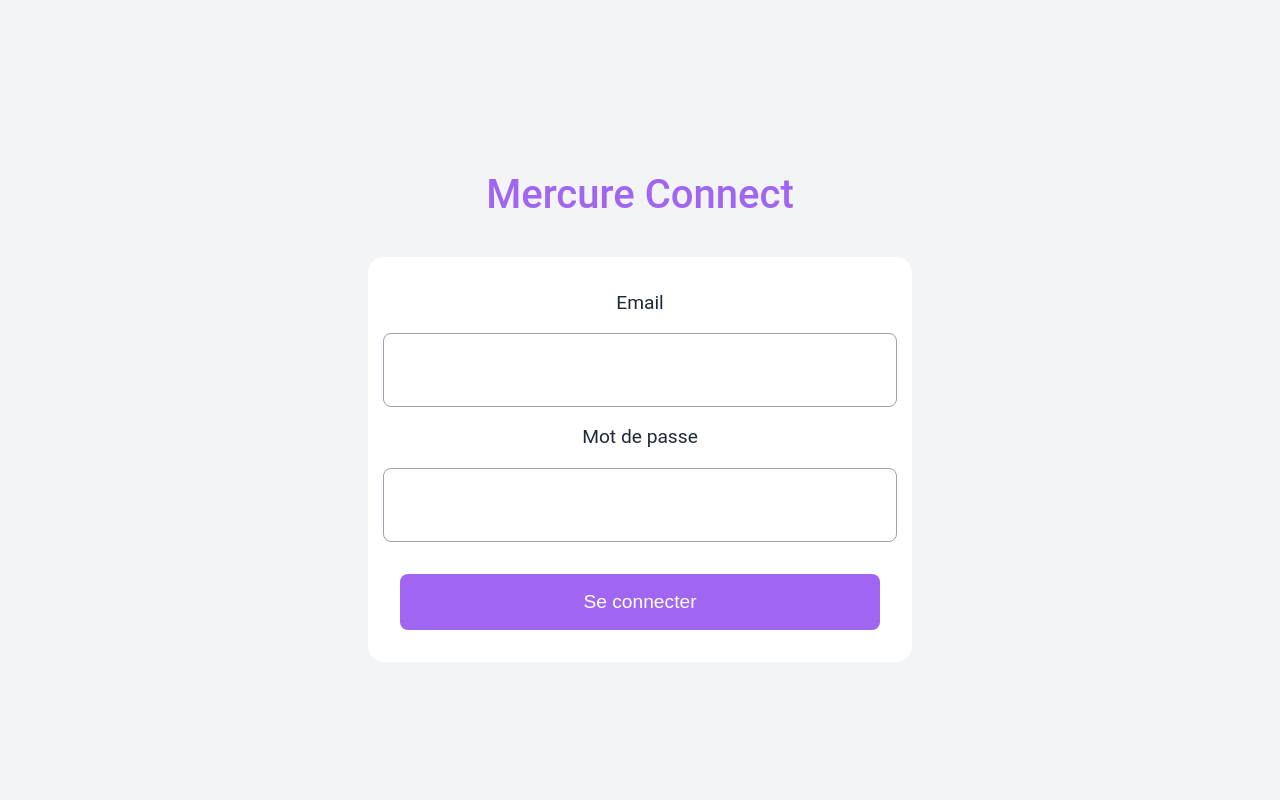
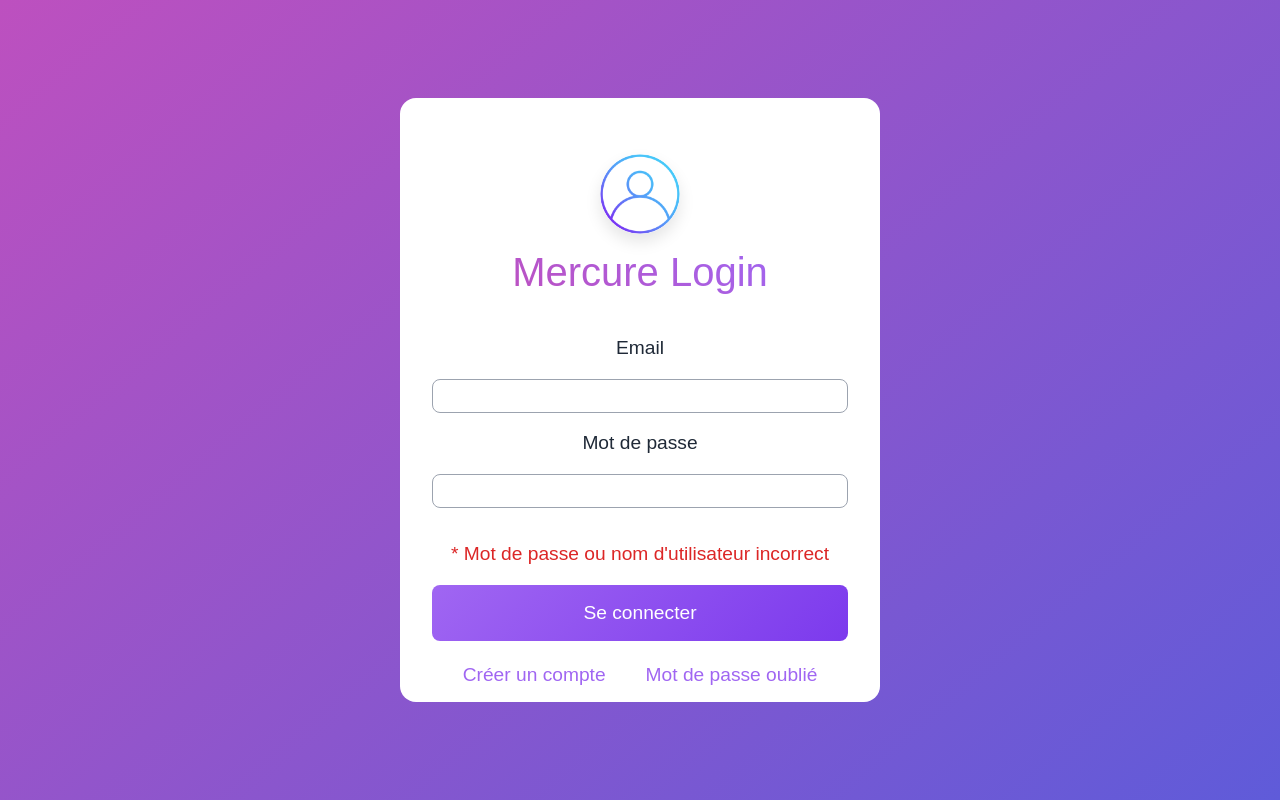
Before and after one commit to Rayan-El-Manssouri/Mercure, a React (Create React App) app: page /Connect in a window 1280 px wide. Built offline with nearby package versions, Linux system fonts and the light colour scheme.

Commit message:
Feat : ajout d'un premier style a la page de connexion

```diff
--- a/src/pages/Connect.js
+++ b/src/pages/Connect.js
@@ -3,14 +3,21 @@ import '../styles/Connect.scss'
 const Connect = () => {
     return (
         <div className='central_connect_form'>
-            <h1>Mercure Connect</h1>
             <form>
+                <img src={process.env.PUBLIC_URL + './assets/Connect_Icon.png'} alt='' />
+                <h1>Mercure Login</h1>
                 <label htmlFor="email">Email</label>
                 <input type="email" id="email" />
-                <label htmlFor="password">Mot de passe</label>
+                <label htmlFor="password" >Mot de passe</label>
                 <input type="password" id="password" />
-                <button type="submit">Se connecter</button>
+                <span className='error'>* Mot de passe ou nom d'utilisateur incorrect</span>
+                <button type="submit" >Se connecter</button>
+                <div className='central_connect_form__links'>
+                    <a href="/register">Créer un compte</a>
+                    <a href="/forgot-password">Mot de passe oublié</a>
+                </div>
             </form>
+
         </div>
     );
 };
--- a/src/styles/Connect.scss
+++ b/src/styles/Connect.scss
@@ -1,13 +1,21 @@
+*{
+    margin: 0;
+    padding: 0;
+    box-sizing: border-box;
+}
+
 // Path: src\styles\Connect.scss
-
-$primaryColor: #A066F2;        // Couleur principale violette
-$secondaryColor: #9ca3af;      // Gris
-$backgroundColor: #f3f4f6;    // Gris très clair
-$textColor: #1f2937;           // Gris foncé
-$errorColor: #dc2626;          // Rouge pour les messages d'erreur
+$primaryColor: #A066F2; // Couleur principale violette
+$secondaryColor: #9ca3af; // Gris
+$backgroundColor: #f3f4f6; // Gris très clair
+$textColor: #1f2937; // Gris foncé
+$errorColor: #dc2626; // Rouge pour les messages d'erreur
+$highlightColor : #7C3AED; // Couleur de surbrillance violette
+$CouleurFondPrimary: #5F5BD9; // Couleur principale violette
+$CouleurFondSecondary: #BD50BF; // Couleur principale violette
 
 body {
-    background-color: $backgroundColor;
+    background: linear-gradient(320deg, $CouleurFondPrimary, $CouleurFondSecondary);
     color: $textColor;
     font-family: 'Roboto', sans-serif;
     font-size: 1.2rem;
@@ -16,6 +24,7 @@ body {
     margin: 0;
     padding: 0;
     text-align: center;
+    font-family: 'Arial';
 }
 
 .central_connect_form {
@@ -24,13 +33,20 @@ body {
     justify-content: center;
     align-items: center;
     height: 100vh;
+    box-shadow: 0 0.5rem 1rem rgba(0, 0, 0, 0.1);
+    transform: translateY(0);
+    position: static;
+
 }
 
 .central_connect_form h1 {
     font-size: 2.5rem;
     font-weight: 500;
     margin-bottom: 2rem;
-    color: $primaryColor;
+    background: linear-gradient(35deg, $CouleurFondSecondary, $primaryColor);
+    -webkit-background-clip: text;
+    background-clip: text;
+    color: transparent;
 }
 
 .central_connect_form form {
@@ -45,6 +61,18 @@ body {
     padding: 2rem;
 }
 
+.central_connect_form img {
+    width: 5rem;
+    height: 5rem;
+    border-radius: 50%;
+    margin-bottom: 2rem;
+    object-fit: cover;
+    object-position: center;
+    position: relative;
+    top: 1.5rem;
+    box-shadow: 0 0.5rem 1rem rgba(0, 0, 0, 0.1);
+}
+
 .central_connect_form form label {
     font-size: 1.2rem;
     font-weight: 400;
@@ -54,20 +82,24 @@ body {
 
 .central_connect_form form input {
     width: 100%;
-    height: 2.5rem;  // Réduire la hauteur du champ d'entrée
-    border: 1px solid $secondaryColor;
+    height: 1rem;
     border-radius: 0.5rem;
     margin-bottom: 1rem;
     padding: 1rem;
     font-size: 1.2rem;
     font-weight: 400;
     color: $textColor;
+    border: 1px solid $secondaryColor;
+    transition: all 0.3s ease-in-out;
+    outline: none;
 
     &:focus {
-        outline: none;
-        border-color: $primaryColor;
+        border: 1px solid $primaryColor;
     }
+
 }
+
+
 
 .central_connect_form form button {
     width: 100%;
@@ -75,14 +107,14 @@ body {
     border-radius: 0.5rem;
     border: none;
     margin-top: 1rem;
-    background-color: $primaryColor;
     color: #fff;
     font-size: 1.2rem;
     font-weight: 500;
     cursor: pointer;
+    background: linear-gradient(135deg, $primaryColor, $highlightColor);
 
     &:hover {
-        background-color: darken($primaryColor, 10%);
+        background: linear-gradient(135deg, darken($primaryColor, 5%), darken($highlightColor, 5%));
     }
 }
 
@@ -98,12 +130,36 @@ body {
     font-weight: 400;
 }
 
-// Ajouter des media queries pour gérer les appareils avec des résolutions différentes
-// par exemple :
-/*
+
+a {
+    color: $primaryColor;
+    text-decoration: none;
+    font-size: 1.2rem;
+    font-weight: 400;
+    margin-top: 2rem;
+    margin-left: 10px;
+    margin-right: 10px;
+    padding: 10px;
+    position: relative;
+    top: 20px;
+    &:hover {
+        text-decoration: underline;
+    }
+}
+
+a:hover {
+    text-decoration: underline;
+}
+
+.error {
+    color: $errorColor;
+    font-size: 1.2rem;
+    font-weight: 400;
+    margin-top: 1rem;
+}
+
 @media screen and (max-width: 768px) {
     .central_connect_form form {
         width: 90%;
     }
 }
-*/
```
Also changed, not shown: public/assets/Connect_Icon.png (added).
